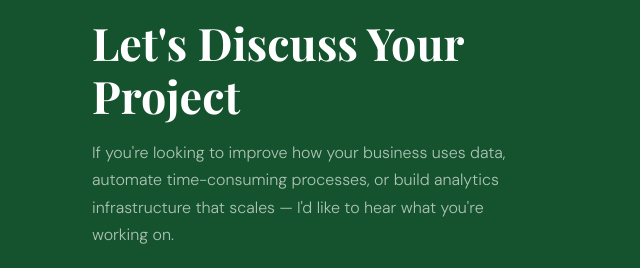
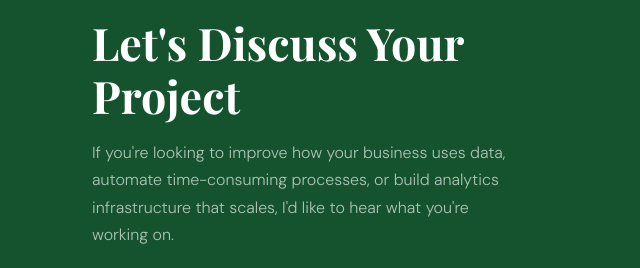
Before and after one commit to ezraonyinkwa/ezraonyinkwawebsite, a plain HTML site: page index.html in a window 1280 px wide. Shown: the part 7263-7531 px from the top of the page, 0-640 px from the left. Drawn offline with nearby package versions, Linux system fonts and the light colour scheme; a web font is replaced by a local one.

Commit message:
changed contact sentence

```diff
--- a/index.html
+++ b/index.html
@@ -1173,7 +1173,7 @@
       <div>
         <div class="section-label">Get In Touch</div>
         <h2 class="section-title">Let's Discuss Your Project</h2>
-        <p style="max-width:420px; margin-bottom:0.5rem;">If you're looking to improve how your business uses data, automate time-consuming processes, or build analytics infrastructure that scales — I'd like to hear what you're working on.</p>
+        <p style="max-width:420px; margin-bottom:0.5rem;">If you're looking to improve how your business uses data, automate time-consuming processes, or build analytics infrastructure that scales, I'd like to hear what you're working on.</p>
         <div class="contact-channels">
           <a href="https://wa.me/254768038877" target="_blank" rel="noopener" class="channel-link">
             <svg viewBox="0 0 24 24" fill="none" stroke-width="2"><path d="M21 15a2 2 0 0 1-2 2H7l-4 4V5a2 2 0 0 1 2-2h14a2 2 0 0 1 2 2z"/></svg>
```
